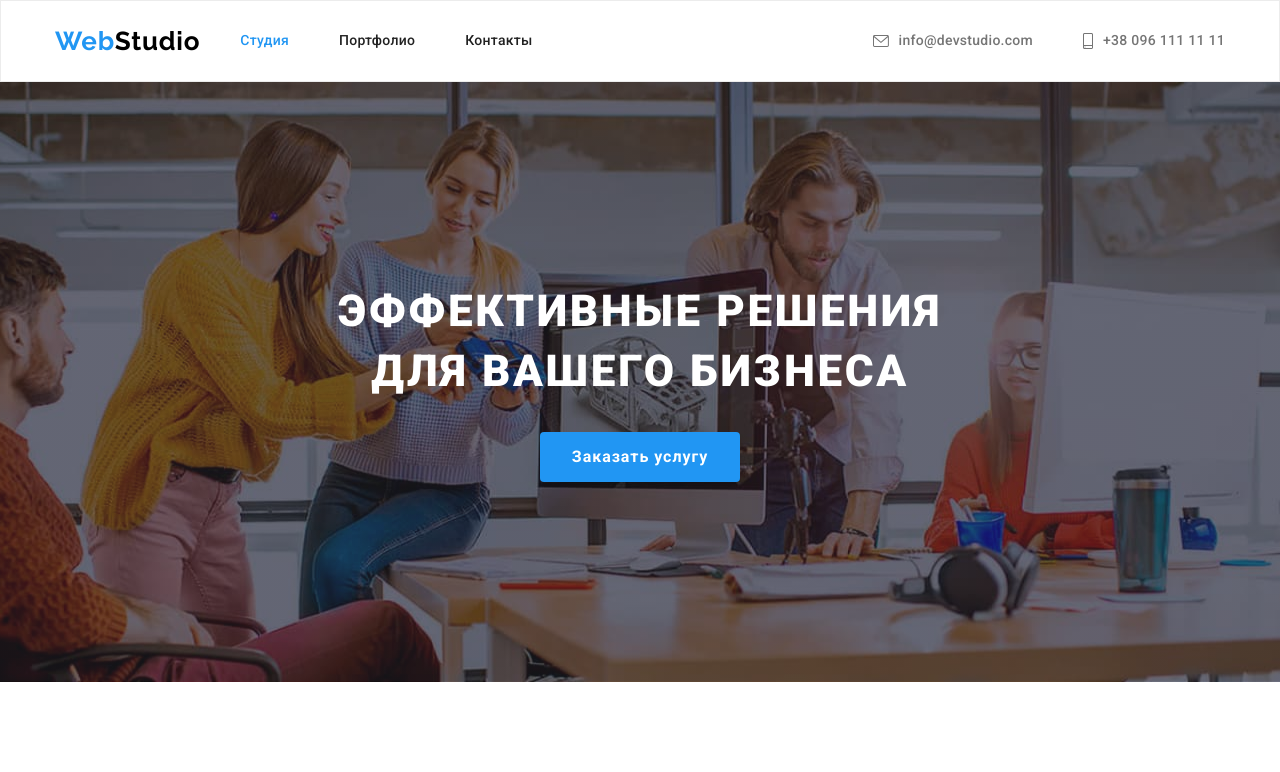
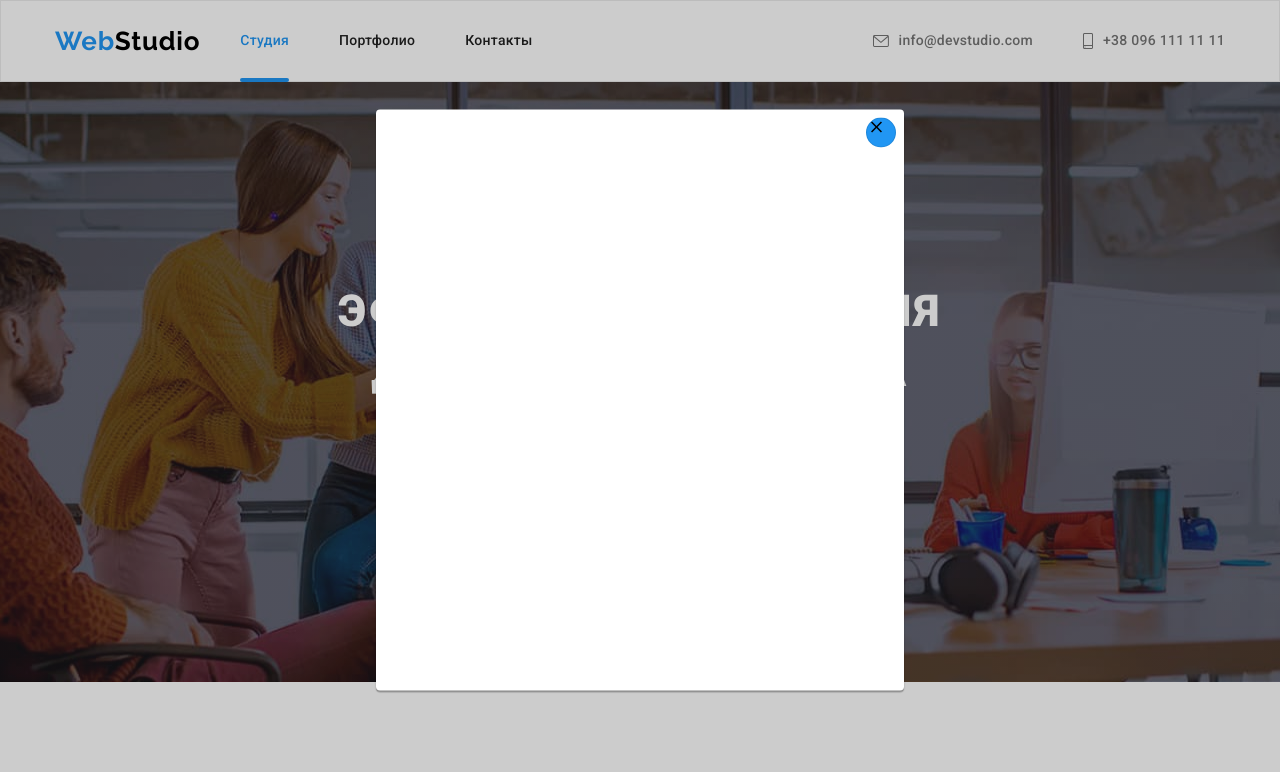
Before and after one commit to arplaaay/goit-markup-hw-05, a plain HTML site: page index.html in a window 1280 px wide. Both pictures are taken after a click on the button "Заказать услугу". Shown: the top 772 px of the page. Drawn offline with nearby package versions, Linux system fonts and the light colour scheme.

Commit message:
Добавлено новое оформление

```diff
--- a/css/styles.css
+++ b/css/styles.css
@@ -102,15 +102,34 @@ button {
   line-height: 1.14;
   letter-spacing: 0.02em;
   color: var(--title-text-color);
+
+  position: relative;
 }
 
 .nav-link:hover,
 .nav-link:focus {
   color: var(--extra-color);
+
+  transition-timing-function: cubic-bezier(0.4, 0, 0.2, 1);
+  transition-duration: 250ms;
 }
 
 .current-page {
   color: var(--extra-color);
+}
+
+.current-page::after {
+  display: inline-block;
+  position: absolute;
+  content: "";
+
+  width: 100%;
+  height: 4px;
+  bottom: -1px;
+  left: 0;
+
+  border-radius: 2px;
+  background-color: var(--extra-color);
 }
 
 .nav-list {
@@ -141,6 +160,9 @@ button {
 .contacts-link:focus {
   color: var(--extra-color);
   fill: var(--extra-color);
+
+  transition-timing-function: cubic-bezier(0.4, 0, 0.2, 1);
+  transition-duration: 250ms;
 }
 
 .contacts {
@@ -289,6 +311,7 @@ button {
 }
 
 /* Задачи */
+
 .task-hdr {
   font-weight: bold;
   font-size: 36px;
@@ -306,6 +329,33 @@ button {
 
 .task-list .item:not(:last-child) {
   margin-right: 30px;
+}
+
+.task-banner {
+  position: relative;
+}
+
+.banner-div {
+  position: absolute;
+
+  width: 100%;
+  height: 70px;
+  bottom: 0;
+
+  padding: 27px 0;
+
+  background: rgba(47, 48, 58, 0.8);
+}
+
+.banner-text {
+  font-weight: bold;
+  font-size: 14px;
+  line-height: 1.14;
+  text-align: center;
+  letter-spacing: 0.03em;
+  text-transform: uppercase;
+
+  color: var(--bg-primary-color);
 }
 
 /* Команда */
@@ -397,6 +447,9 @@ button {
 .social-link:hover {
   background: var(--extra-color);
   fill: var(--bg-primary-color);
+
+  transition-timing-function: cubic-bezier(0.4, 0, 0.2, 1);
+  transition-duration: 250ms;
 }
 
 /* Клиенты */
@@ -452,11 +505,17 @@ button {
 .clients-list .item:hover,
 .clients-list .item:focus {
   border-color: var(--extra-color);
+
+  transition-timing-function: cubic-bezier(0.4, 0, 0.2, 1);
+  transition-duration: 250ms;
 }
 
 .clients-list .link:hover,
 .clients-list .link:focus {
   fill: var(--extra-color);
+
+  transition-timing-function: cubic-bezier(0.4, 0, 0.2, 1);
+  transition-duration: 250ms;
 }
 
 /* Main для portfolio.html =======================================================================*/
@@ -498,6 +557,9 @@ button {
   box-shadow: 0px 3px 1px rgba(0, 0, 0, 0.1), 0px 1px 2px rgba(0, 0, 0, 0.08),
     0px 2px 2px rgba(0, 0, 0, 0.12);
   color: var(--bg-primary-color);
+
+  transition-timing-function: cubic-bezier(0.4, 0, 0.2, 1);
+  transition-duration: 250ms;
 }
 
 .current-filter {
@@ -531,6 +593,9 @@ button {
 .card:hover {
   box-shadow: 0px 1px 1px rgba(0, 0, 0, 0.12), 0px 4px 4px rgba(0, 0, 0, 0.06),
     1px 4px 6px rgba(0, 0, 0, 0.16);
+
+  transition-timing-function: cubic-bezier(0.4, 0, 0.2, 1);
+  transition-duration: 250ms;
 }
 
 .card-content {
@@ -632,6 +697,9 @@ button {
 .social-link-ftr:hover {
   background: var(--extra-color);
   fill: var(--bg-primary-color);
+
+  transition-timing-function: cubic-bezier(0.4, 0, 0.2, 1);
+  transition-duration: 250ms;
 }
 
 .mail-ftr {
@@ -662,3 +730,54 @@ button {
 .address-div {
   margin-right: 70px;
 }
+
+/* =============== Модальное окно =============== */
+
+.backdrop {
+  position: fixed;
+  top: 0;
+  left: 0;
+  width: 100%;
+  height: 100%;
+
+  background: rgba(0, 0, 0, 0.2);
+}
+
+.backdrop.is-hidden {
+  opacity: 0;
+  pointer-events: none;
+}
+
+.modal {
+  position: absolute;
+  top: 50%;
+  left: 50%;
+  transform: translate(-50%, -50%);
+
+  width: 528px;
+  height: 581px;
+
+  background: var(--bg-primary-color);
+  box-shadow: 0px 1px 3px rgba(0, 0, 0, 0.12), 0px 1px 1px rgba(0, 0, 0, 0.14),
+    0px 2px 1px rgba(0, 0, 0, 0.2);
+
+  border-radius: 4px;
+}
+
+.modal-btn {
+  display: flex;
+
+  position: absolute;
+  top: 8px;
+  right: 8px;
+
+  width: 30px;
+  height: 30px;
+
+  border-radius: 50%;
+  background: var(--bg-primary-color);
+  border: 1px solid rgba(0, 0, 0, 0.1);
+  background-color: var(--extra-color);
+
+  cursor: pointer;
+}
--- a/index.html
+++ b/index.html
@@ -30,8 +30,8 @@
           <ul class="nav-list list-decor">
             <li class="item">
               <a href="./index.html" class="nav-link current-page link-decor"
-                >Студия</a
-              >
+                >Студия
+              </a>
             </li>
             <li class="item">
               <a href="./pages/portfolio.html" class="nav-link link-decor"
@@ -79,7 +79,9 @@
             для вашего бизнеса
           </h1>
 
-          <button type="button" class="hero-button">Заказать услугу</button>
+          <button type="button" class="hero-button" data-modal-open>
+            Заказать услугу
+          </button>
         </div>
       </section>
 
@@ -160,23 +162,38 @@
           <ul class="list-decor task-list">
             <li class="item">
               <a href="#" class="link-decor">
+                <div class="task-banner">
                   <img src="./images/work1.jpg" alt="Пишем код" width="370" />
+                  <div class="banner-div">
+                    <h3 class="banner-text">Десктопные приложения</h3>
+                  </div>
+                </div>
               </a>
             </li>
 
             <li class="item">
               <a href="#" class="link-decor">
+                <div class="task-banner">
                   <img src="./images/work2.jpg" alt="Продвигаем" width="370" />
+                  <div class="banner-div">
+                    <h3 class="banner-text">Мобильные приложения</h3>
+                  </div>
+                </div>
               </a>
             </li>
 
             <li class="item">
               <a href="#" class="link-decor">
+                <div class="task-banner">
                   <img
                     src="./images/work3.jpg"
                     alt="Разрабатываем дизайн"
                     width="370"
                   />
+                  <div class="banner-div">
+                    <h3 class="banner-text">Дизайнерские решения</h3>
+                  </div>
+                </div>
               </a>
             </li>
           </ul>
@@ -239,7 +256,7 @@
             <li class="item">
               <img src="./images/person2.jpg" alt="Ольга Репина" width="270" />
               <div class="item-wrapper">
-                <h3 class="team-person-hdr">Ольга Репина</h3>
+                <h3 class="team-person-hdr">Ольгввсвсвсва Репина</h3>
 
                 <p class="team-person-dscrpt">Frontend Developer</p>
 
@@ -500,5 +517,24 @@
         </div>
       </div>
     </footer>
+
+    <div class="backdrop is-hidden" data-modal>
+      <div class="modal">
+        <button type="button" class="modal-btn" data-modal-close>
+          <svg
+            fill="none"
+            xmlns="http://www.w3.org/2000/svg"
+            class="modal-icon-close"
+          >
+            <path
+              d="M15 4.108L13.892 3 9.5 7.392 5.108 3 4 4.108 8.392 8.5 4 12.892 5.108 14 9.5 9.608 13.892 14 15 12.892 10.608 8.5 15 4.108z"
+              fill="#000"
+            />
+          </svg>
+        </button>
+      </div>
+    </div>
+
+    <script src="./js/modal.js"></script>
   </body>
 </html>
--- /dev/null
+++ b/js/modal.js
@@ -0,0 +1,14 @@
+(() => {
+  const refs = {
+    openModalBtn: document.querySelector('[data-modal-open]'),
+    closeModalBtn: document.querySelector('[data-modal-close]'),
+    modal: document.querySelector('[data-modal]'),
+  };
+
+  refs.openModalBtn.addEventListener('click', toggleModal);
+  refs.closeModalBtn.addEventListener('click', toggleModal);
+
+  function toggleModal() {
+    refs.modal.classList.toggle('is-hidden');
+  }
+})();
```
Also changed, not shown: pages/portfolio.html (+2 -2 lines), images/backdrop-close.svg (added). Lines whose indentation alone changed are shown as unchanged.
